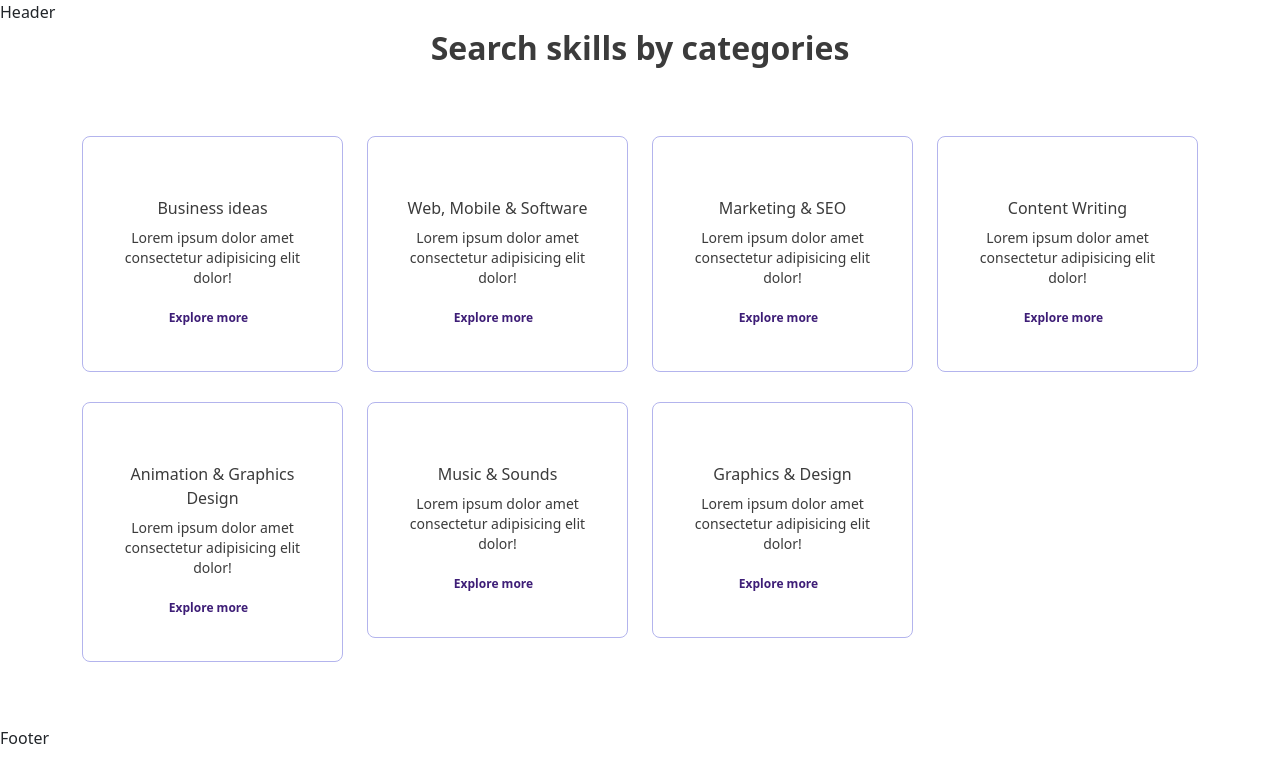
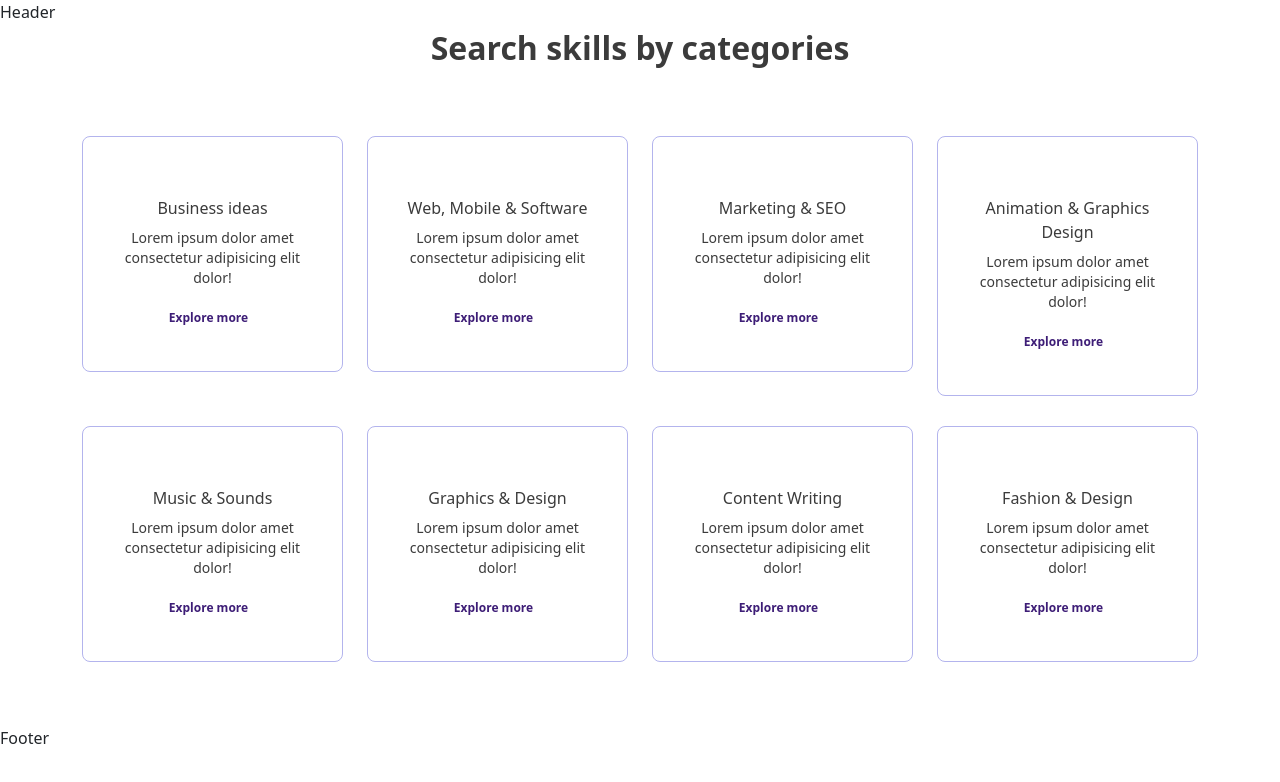
Before and after one commit to mostafizur99/beesee, a Next.js app: page / in a window 1280 px wide. Shown: the top 782 px of the page. Built offline with nearby package versions, Linux system fonts and the light colour scheme.

Commit message:
doc: category-data updated

```diff
--- a/src/datas/categoryDb.js
+++ b/src/datas/categoryDb.js
@@ -14,24 +14,30 @@ export const categoriesData = [
         text: "Lorem ipsum dolor amet consectetur adipisicing elit dolor!",
         id: 3
     },
+
     {
-        title: "Content Writing",
+        title: "Animation & Graphics Design",
         text: "Lorem ipsum dolor amet consectetur adipisicing elit dolor!",
         id: 4
     },
     {
-        title: "Animation & Graphics Design",
+        title: "Music & Sounds",
         text: "Lorem ipsum dolor amet consectetur adipisicing elit dolor!",
         id: 5
     },
     {
-        title: "Music & Sounds",
+        title: "Graphics & Design",
         text: "Lorem ipsum dolor amet consectetur adipisicing elit dolor!",
         id: 6
     },
     {
-        title: "Graphics & Design",
+        title: "Content Writing",
         text: "Lorem ipsum dolor amet consectetur adipisicing elit dolor!",
         id: 7
     },
+    {
+        title: "Fashion & Design",
+        text: "Lorem ipsum dolor amet consectetur adipisicing elit dolor!",
+        id: 8
+    },
 ]
```
